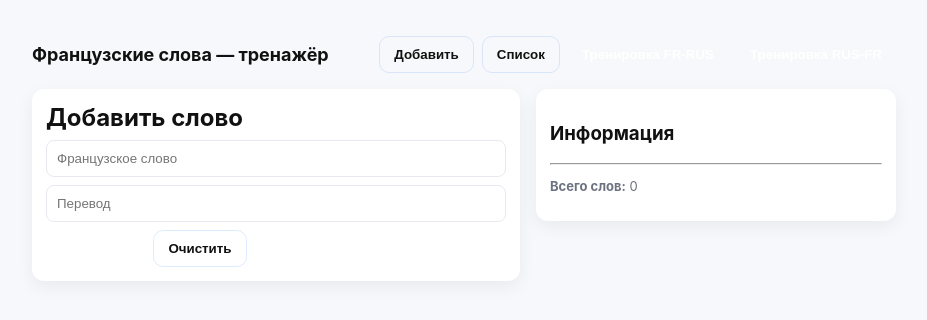
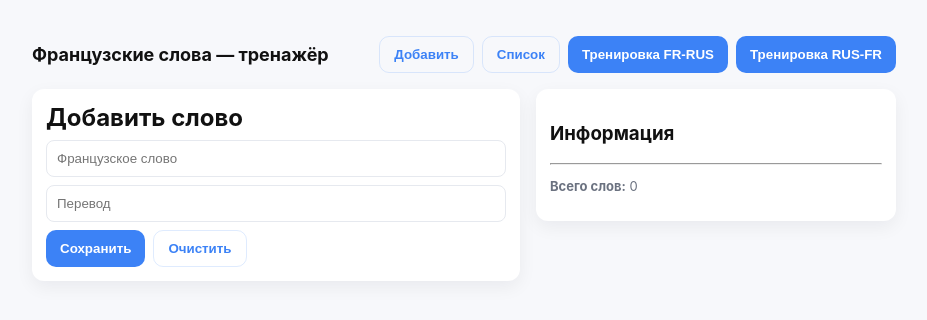
Before and after one commit to dunyakhin/french, a plain HTML site: page index.html in a window 1280 px wide. Shown: the whole page, without its empty margins (176-1103 px from the left). Drawn offline with Linux system fonts and the light colour scheme; no server answers.

Commit message:
Update index.html

```diff
--- a/index.html
+++ b/index.html
@@ -7,7 +7,7 @@
 <link rel="icon" type="image/jpeg" href="images/fav.jpg">
 <style>
   :root{
-    --bg:#f7f8fb; --card:#ffffff; --accent:##3c82f6; --muted:#6b7280;
+    --bg:#f7f8fb; --card:#ffffff; --accent:#3c82f6; --muted:#6b7280;
     --success:#16a34a; --danger:#dc2626; --radius:12px;
     font-family: Inter, system-ui, -apple-system, "Segoe UI", Roboto, "Helvetica Neue", Arial;
   }
```
